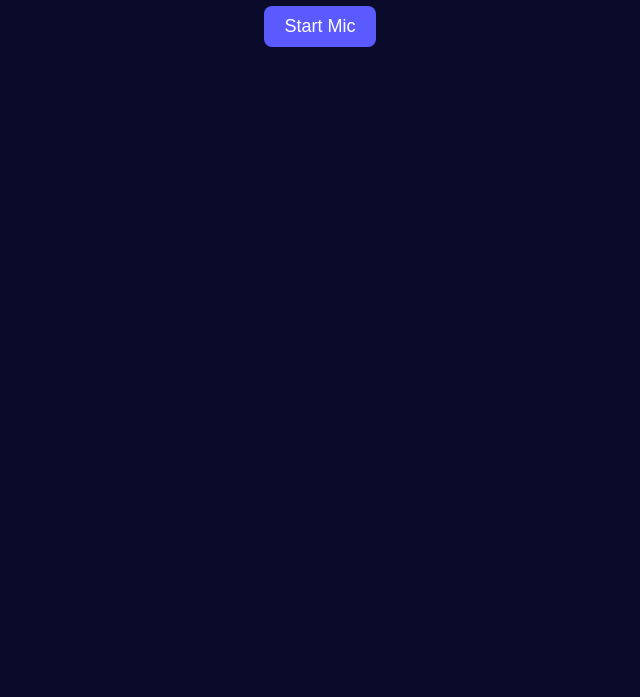
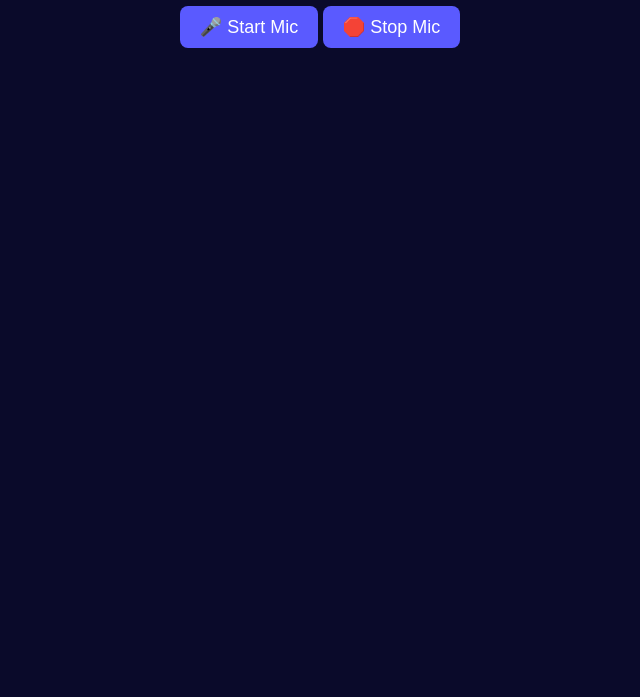
Before and after one commit to SakinaRangwala-SMR/mic-web-app, a website: page index.html in a window 1280 px wide. Shown: the part 103-800 px from the top of the page, without its empty margins (320-960 px from the left). Drawn offline with nearby package versions, Linux system fonts and the light colour scheme.

Commit message:
Update index.html

```diff
--- a/index.html
+++ b/index.html
@@ -8,7 +8,9 @@
 </head>
 <body>
   <h1>🎤 Phone Mic → Laptop Speaker</h1>
-  <button id="startBtn">Start Mic</button>
+  <button id="startBtn">🎤 Start Mic</button>
+<button id="stopBtn">🛑 Stop Mic</button>
+
   <p id="status"></p>
   <script src="/socket.io/socket.io.js"></script>
   <script src="script.js"></script>
```
